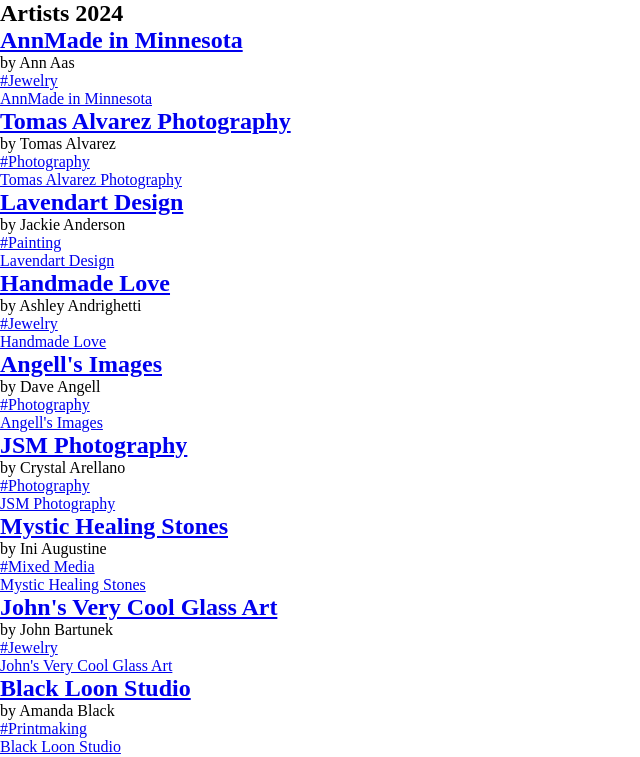
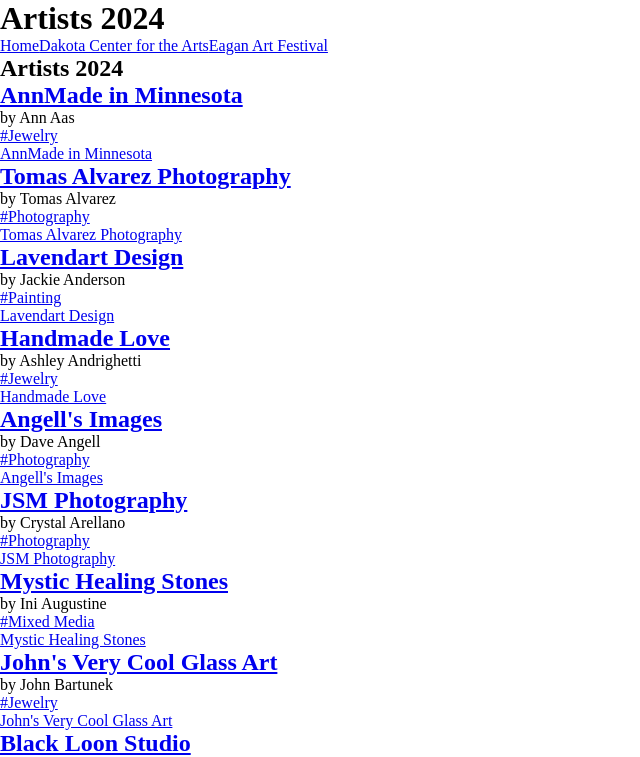
Before and after one commit to cm-fredricksen/eaf_artists_2024, a SvelteKit app: page / in a window 1280 px wide. Shown: the top 757 px of the page, without its empty margins (0-640 px from the left). Built offline with nearby package versions, Linux system fonts and the light colour scheme.

Commit message:
add Nav, Header, Footer

```diff
--- /dev/null
+++ b/src/lib/components/Footer.svelte
@@ -0,0 +1,3 @@
+<footer>
+	<p>&copy; {new Date().getFullYear()} <a href="/">DCA</a></p>
+</footer>
--- /dev/null
+++ b/src/lib/components/Header.svelte
@@ -0,0 +1,8 @@
+<script>
+	import Nav from './Nav.svelte';
+</script>
+
+<header>
+	<h1>Artists 2024</h1>
+	<Nav />
+</header>
--- /dev/null
+++ b/src/lib/components/Nav.svelte
@@ -0,0 +1,22 @@
+<script>
+	const links = [
+		{
+			title: 'Home',
+			path: '/'
+		},
+		{
+			title: 'Dakota Center for the Arts',
+			path: '/'
+		},
+		{
+			title: 'Eagan Art Festival',
+			path: '/'
+		}
+	];
+</script>
+
+<nav>
+	{#each links as { title, path }}
+		<a href={path}>{title}</a>
+	{/each}
+</nav>
--- a/src/routes/+layout.svelte
+++ b/src/routes/+layout.svelte
@@ -1,5 +1,11 @@
 <script>
 	import '../app.css';
+	import Header from '$lib/components/Header.svelte';
+	import Footer from '$lib/components/Footer.svelte';
 </script>
 
-<slot />
+<Header />
+<div class="main">
+	<slot />
+</div>
+<Footer />
```
